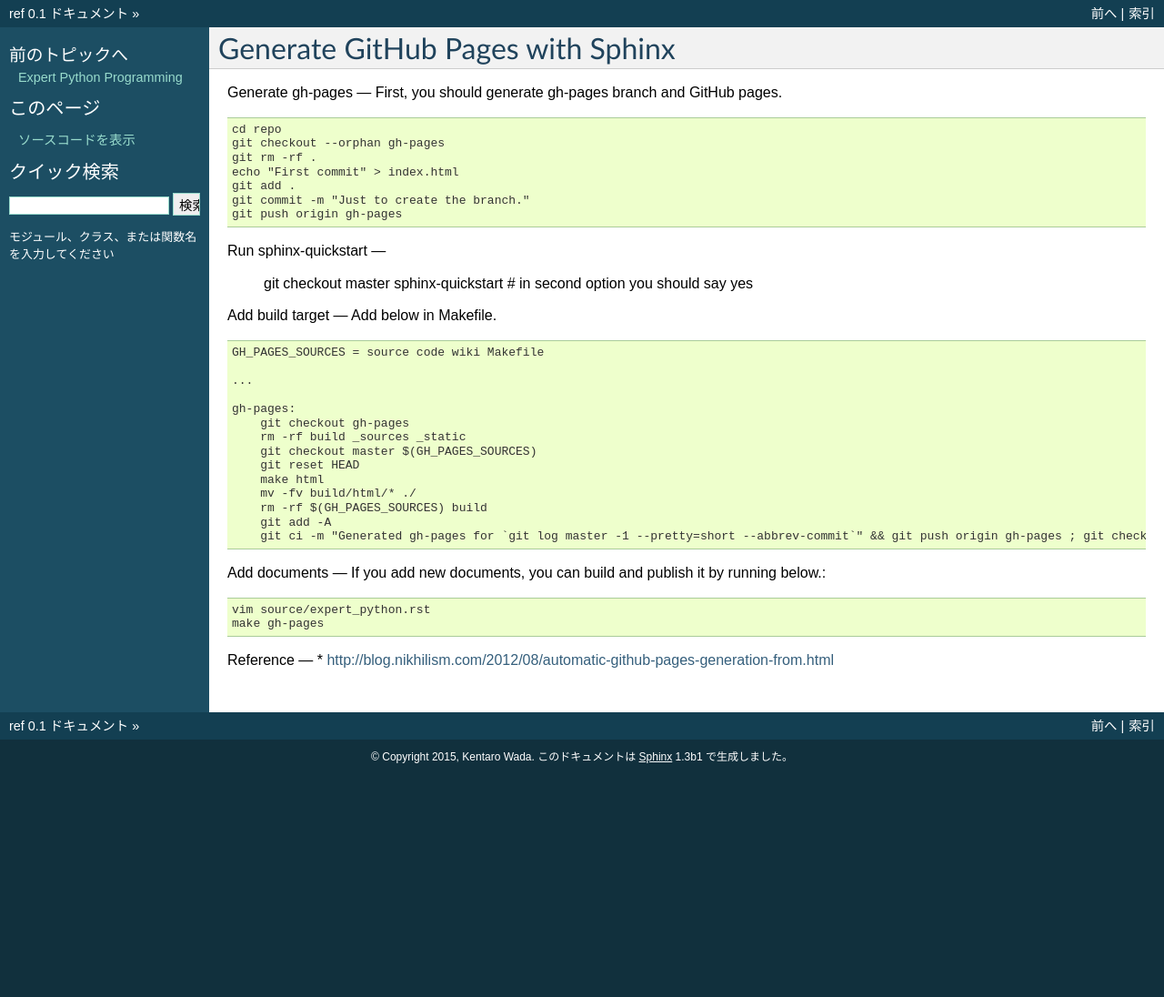
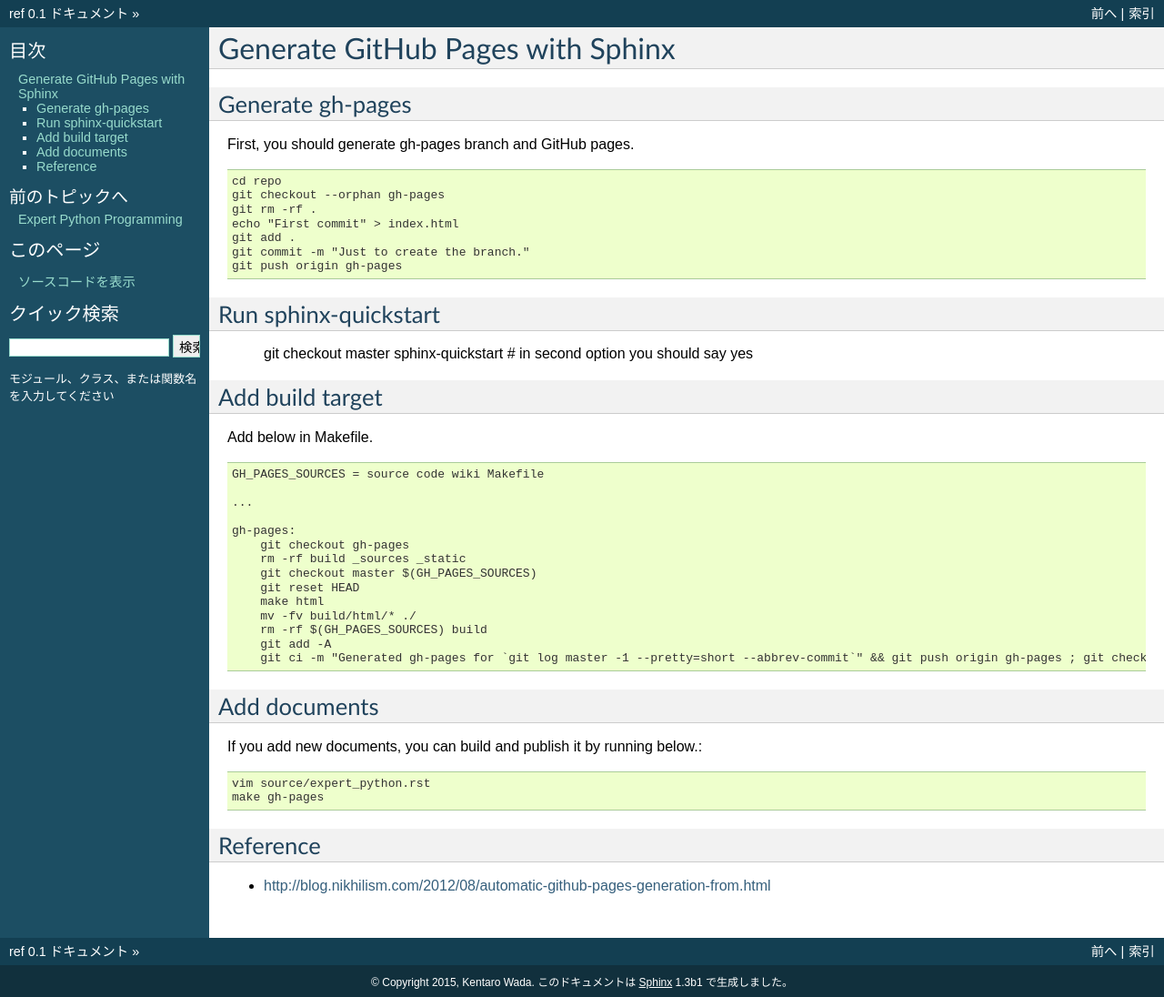
Before and after one commit to wkentaro/reference, a plain HTML site: page generate_gh-pages_with_sphinx.html in a window 1280 px wide. Shown: the whole page at 91% size. Before the commit the page ends 848 px from the top, so only its background shows below. Drawn offline with Linux system fonts and the light colour scheme.

Commit message:
Generated gh-pages for commit 2923ac1 Author: Kentaro Wada <www.kentaro.wada@gmail.com>
    add generate_gh-pages_with_sphinx.rst

```diff
--- a/generate_gh-pages_with_sphinx.html
+++ b/generate_gh-pages_with_sphinx.html
@@ -48,9 +48,9 @@
 
   <div class="section" id="generate-github-pages-with-sphinx">
 <h1>Generate GitHub Pages with Sphinx<a class="headerlink" href="#generate-github-pages-with-sphinx" title="このヘッドラインへのパーマリンク">¶</a></h1>
-<p>Generate gh-pages
-&#8212;
-First, you should generate gh-pages branch and GitHub pages.</p>
+<div class="section" id="generate-gh-pages">
+<h2>Generate gh-pages<a class="headerlink" href="#generate-gh-pages" title="このヘッドラインへのパーマリンク">¶</a></h2>
+<p>First, you should generate gh-pages branch and GitHub pages.</p>
 <div class="highlight-python"><div class="highlight"><pre>cd repo
 git checkout --orphan gh-pages
 git rm -rf .
@@ -60,14 +60,16 @@ git commit -m &quot;Just to create the branch.&quot;
 git push origin gh-pages
 </pre></div>
 </div>
-<p>Run sphinx-quickstart
-&#8212;</p>
+</div>
+<div class="section" id="run-sphinx-quickstart">
+<h2>Run sphinx-quickstart<a class="headerlink" href="#run-sphinx-quickstart" title="このヘッドラインへのパーマリンク">¶</a></h2>
 <blockquote>
 <div>git checkout master
 sphinx-quickstart # in second option you should say yes</div></blockquote>
-<p>Add build target
-&#8212;
-Add below in Makefile.</p>
+</div>
+<div class="section" id="add-build-target">
+<h2>Add build target<a class="headerlink" href="#add-build-target" title="このヘッドラインへのパーマリンク">¶</a></h2>
+<p>Add below in Makefile.</p>
 <div class="highlight-python"><div class="highlight"><pre>GH_PAGES_SOURCES = source code wiki Makefile
 
 ...
@@ -84,16 +86,21 @@ gh-pages:
     git ci -m &quot;Generated gh-pages for `git log master -1 --pretty=short --abbrev-commit`&quot; &amp;&amp; git push origin gh-pages ; git checkout master
 </pre></div>
 </div>
-<p>Add documents
-&#8212;
-If you add new documents, you can build and publish it by running below.:</p>
+</div>
+<div class="section" id="add-documents">
+<h2>Add documents<a class="headerlink" href="#add-documents" title="このヘッドラインへのパーマリンク">¶</a></h2>
+<p>If you add new documents, you can build and publish it by running below.:</p>
 <div class="highlight-python"><div class="highlight"><pre>vim source/expert_python.rst
 make gh-pages
 </pre></div>
 </div>
-<p>Reference
-&#8212;
-* <a class="reference external" href="http://blog.nikhilism.com/2012/08/automatic-github-pages-generation-from.html">http://blog.nikhilism.com/2012/08/automatic-github-pages-generation-from.html</a></p>
+</div>
+<div class="section" id="reference">
+<h2>Reference<a class="headerlink" href="#reference" title="このヘッドラインへのパーマリンク">¶</a></h2>
+<ul class="simple">
+<li><a class="reference external" href="http://blog.nikhilism.com/2012/08/automatic-github-pages-generation-from.html">http://blog.nikhilism.com/2012/08/automatic-github-pages-generation-from.html</a></li>
+</ul>
+</div>
 </div>
 
 
@@ -102,6 +109,18 @@ make gh-pages
       </div>
       <div class="sphinxsidebar" role="navigation" aria-label="main navigation">
         <div class="sphinxsidebarwrapper">
+  <h3><a href="index.html">目次</a></h3>
+  <ul>
+<li><a class="reference internal" href="#">Generate GitHub Pages with Sphinx</a><ul>
+<li><a class="reference internal" href="#generate-gh-pages">Generate gh-pages</a></li>
+<li><a class="reference internal" href="#run-sphinx-quickstart">Run sphinx-quickstart</a></li>
+<li><a class="reference internal" href="#add-build-target">Add build target</a></li>
+<li><a class="reference internal" href="#add-documents">Add documents</a></li>
+<li><a class="reference internal" href="#reference">Reference</a></li>
+</ul>
+</li>
+</ul>
+
   <h4>前のトピックへ</h4>
   <p class="topless"><a href="expert_python.html"
                         title="前の章へ">Expert Python Programming</a></p>
```
Also changed, not shown: index.html (+8 -1 lines), searchindex.js (+1 -1 lines), _sources/generate_gh-pages_with_sphinx.txt.
